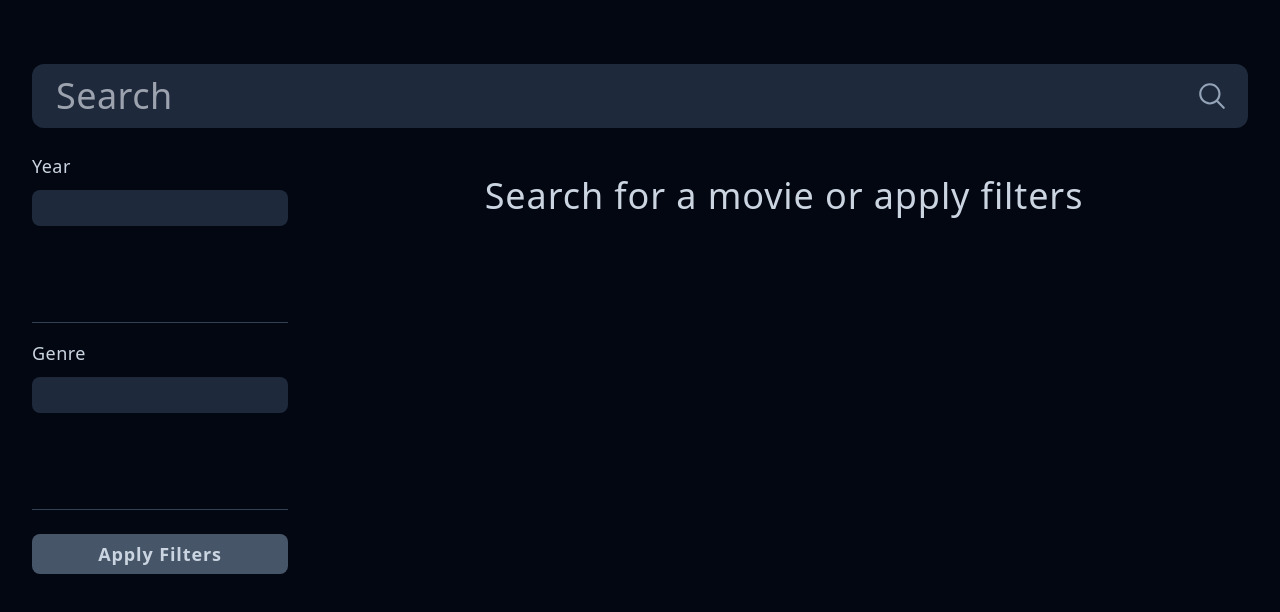
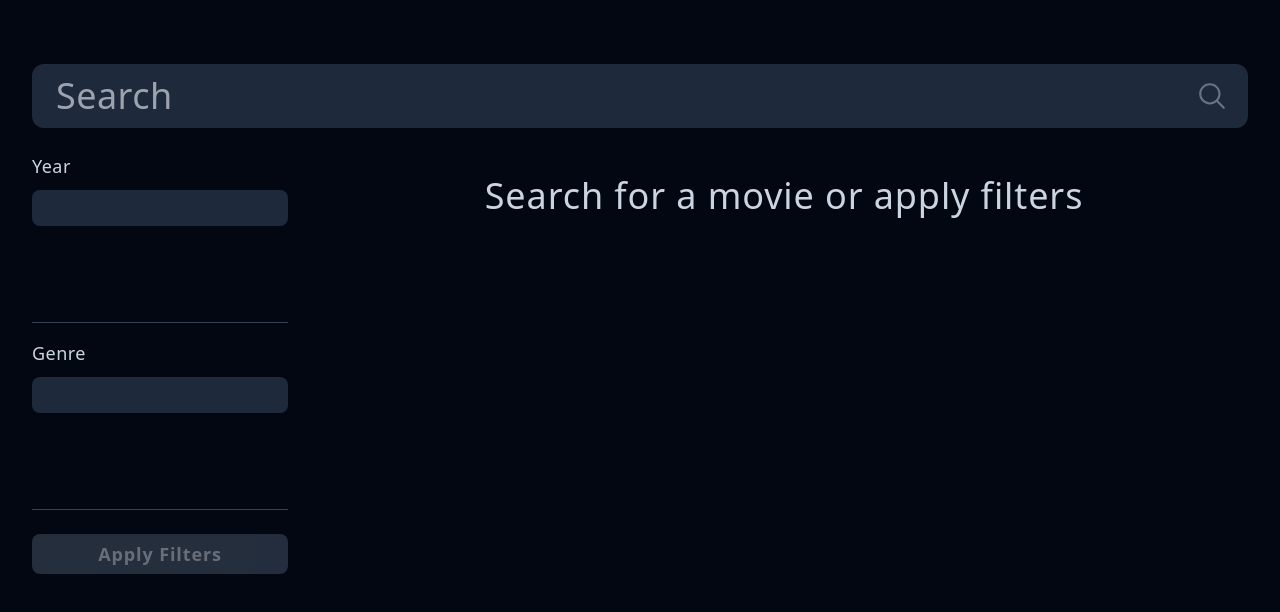
Before and after one commit to ComicDansMS/technical-exercise-frontend, an Angular app: page / in a window 1280 px wide. Shown: the top 612 px of the page. Built offline with nearby package versions, Linux system fonts and the light colour scheme.

Commit message:
Disable search with no params

```diff
--- a/src/app/app.component.ts
+++ b/src/app/app.component.ts
@@ -23,13 +23,11 @@ export class AppComponent {
 
     events.listen('set-year', (yearInput: number) => {
       this.searchQuery.yearList.push(yearInput);
-      console.log(this.searchQuery)
       events.emit('query-filters-updated', this.searchQuery);
     });
 
     events.listen('remove-year', (index: number) => {
       this.searchQuery.yearList.splice(index, 1);
-      console.log(this.searchQuery)
       events.emit('query-filters-updated', this.searchQuery);
     });
 
@@ -40,11 +38,18 @@ export class AppComponent {
 
     events.listen('remove-genre', (index: number) => {
       this.searchQuery.genreList.splice(index, 1);
-      console.log(this.searchQuery)
       events.emit('query-filters-updated', this.searchQuery);
     });
 
-    events.listen('get-movies', () => this.getMovies(this.searchQuery));
+    events.listen('get-movies', () => {
+      if (
+        this.searchQuery.title === null
+        && this.searchQuery.yearList.length === 0
+        && this.searchQuery.genreList.length === 0
+      ) { return; }
+
+      this.getMovies(this.searchQuery)
+    });
   }
 
   getMovies(query: SearchQuery) {
@@ -52,7 +57,6 @@ export class AppComponent {
       (data: Movie[]) => {
         this.movies = data;
         this.searchPerformed = true;
-        console.log({data});
       },
       (error: any) => {
         console.error('Error getting movies: ', error.message)
--- a/src/app/filter-apply/filter-apply.component.html
+++ b/src/app/filter-apply/filter-apply.component.html
@@ -1,5 +1,8 @@
 <button
   #button
-  class="w-full h-10 bg-slate-600 hover:bg-slate-500 focus:bg-slate-500 rounded-lg font-semibold tracking-wider"
+  class="w-full h-10 bg-slate-600 hover:bg-slate-500 focus:bg-slate-500 disabled:bg-slate-600 disabled:opacity-50 rounded-lg font-semibold tracking-wider u-focus-outline"
   (click)="button.blur(); handleApply()"
->Apply Filters</button>
+  [attr.disabled]="disabled ? '' : null"
+>
+  Apply Filters
+</button>
--- a/src/app/filter-apply/filter-apply.component.ts
+++ b/src/app/filter-apply/filter-apply.component.ts
@@ -1,5 +1,7 @@
 import { Component } from '@angular/core';
+import { SearchQuery } from 'src/shared/models/searchQuery';
 import { EventService } from 'src/shared/services/eventService';
+import buttonState from '../utilities/buttonState';
 
 @Component({
   selector: 'filter-apply',
@@ -7,9 +9,17 @@ import { EventService } from 'src/shared/services/eventService';
   styleUrls: ['./filter-apply.component.css']
 })
 export class FilterApplyComponent {
+  disabled: boolean = true;
+  searchQuery!: SearchQuery;
+
   constructor(
     private events: EventService
-  ) {}
+  ) {
+    events.listen('query-filters-updated', (updatedQuery: SearchQuery) => {
+      this.searchQuery = updatedQuery;
+      this.disabled = buttonState(this.searchQuery);
+    });
+  }
 
   handleApply() {
     this.events.emit('get-movies');
--- a/src/app/search/search.component.html
+++ b/src/app/search/search.component.html
@@ -13,8 +13,9 @@
     <div class="flex justify-center items-center w-16 pr-2 h-full">
       <button
         #searchButton
-        class="flex justify-center items-center text-slate-400 hover:text-slate-300"
+        class="flex justify-center items-center text-slate-400 hover:text-slate-300 focus:text-slate-300 disabled:text-slate-500"
         (click)="$event.preventDefault(); searchButton.blur(); handleSubmit()"
+        [attr.disabled]="disabled ? '' : null"
       >
         <div class="w-8 h-8">
           <icon-search></icon-search>
--- a/src/app/search/search.component.ts
+++ b/src/app/search/search.component.ts
@@ -7,6 +7,7 @@ import { EventService } from 'src/shared/services/eventService';
   styleUrls: ['./search.component.css']
 })
 export class SearchComponent {
+  disabled: boolean = true;
   constructor(
     private events: EventService
   ) {}
@@ -15,6 +16,12 @@ export class SearchComponent {
 
   setTitle(): void {
     this.events.emit('set-title', this.titleInput);
+
+    if (this.titleInput.length) {
+      this.disabled = false;
+    } else {
+      this.disabled = true
+    }
   }
 
   handleSubmit(): void {
--- /dev/null
+++ b/src/app/utilities/buttonState.ts
@@ -0,0 +1,17 @@
+import { SearchQuery } from "src/shared/models/searchQuery";
+
+export default function buttonState(searchQuery: SearchQuery) {
+  let disabled = true;
+
+  console.log({searchQuery})
+
+  if (
+    searchQuery.title
+    || searchQuery.yearList.length
+    ||searchQuery.genreList.length
+  ) {
+    disabled = false;
+  }
+
+  return disabled;
+}
--- a/src/styles.css
+++ b/src/styles.css
@@ -7,6 +7,10 @@
 button:focus,
 input:focus {
 	outline: none;
+}
+
+*::selection {
+	@apply bg-slate-500 text-slate-200;
 }
 
 body {
@@ -45,9 +49,3 @@ h4 {
 	gap: 2rem;
 	grid-template-columns: auto 1fr;
 }
-
-/* Utilities */
-
-.u-border {
-	@apply border border-slate-600;
-}
```
